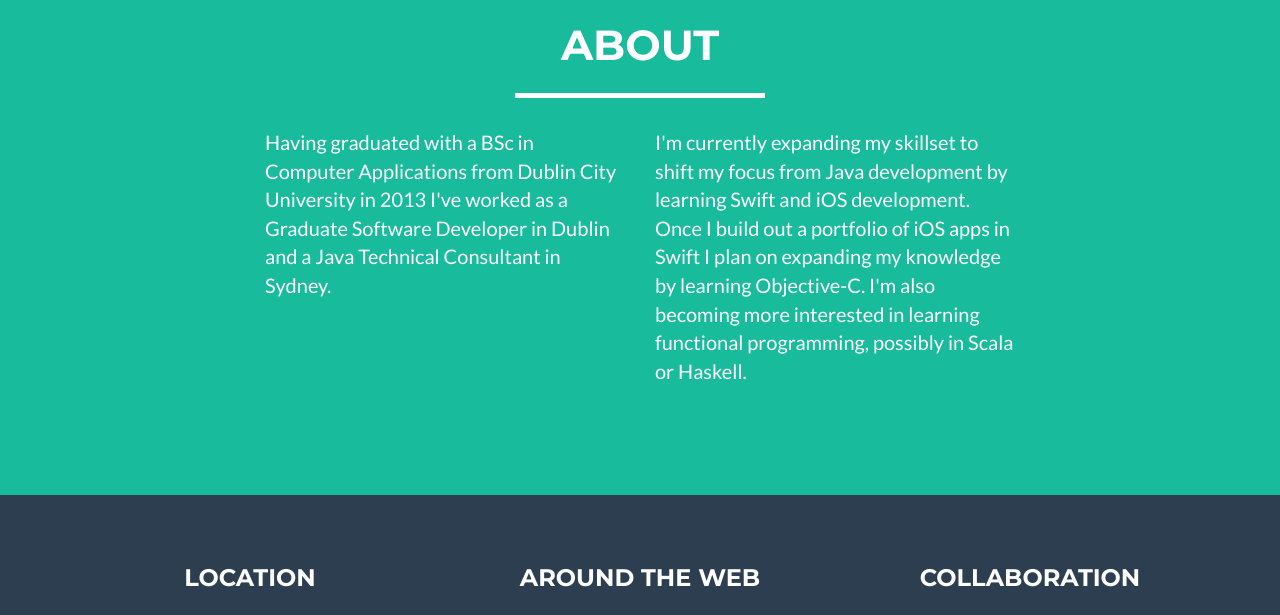
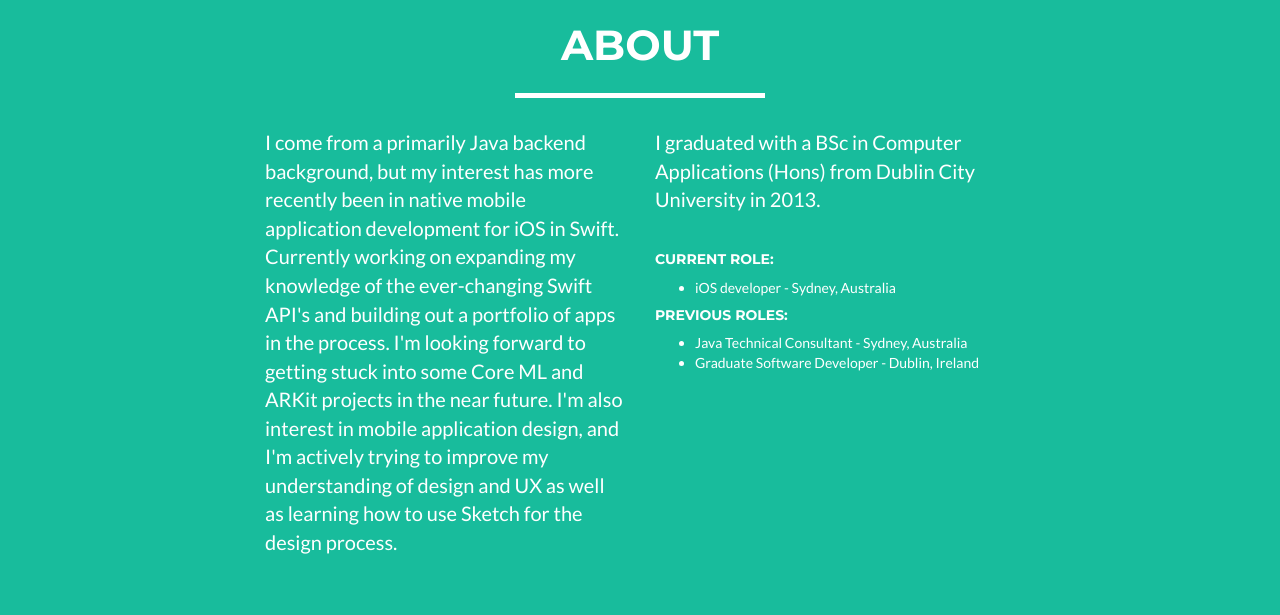
Before and after one commit to marcexmachina/marcexmachina.github.io, a website: page index.html in a window 1280 px wide. Shown: the part 1780-2395 px from the top of the page. Drawn offline with nearby package versions, Linux system fonts and the light colour scheme.

Commit message:
Updating About section information

```diff
--- a/index.html
+++ b/index.html
@@ -177,10 +177,27 @@
     </div>
     <div class="row">
       <div class="col-lg-4 col-lg-offset-2">
-        <p>Having graduated with a BSc in Computer Applications from Dublin City University in 2013 I've worked as a Graduate Software Developer in Dublin and a Java Technical Consultant in Sydney.</p>
+        <p>
+          I come from a primarily Java backend background, but my interest has more recently been in native mobile application development for iOS in Swift.
+          Currently working on expanding my knowledge of the ever-changing Swift API's and building out a portfolio of apps in the process.
+          I'm looking forward to getting stuck into some Core ML and ARKit projects in the near future.
+          I'm also interest in mobile application design, and I'm actively trying to improve my understanding of design and UX as well as learning how to
+          use Sketch for the design process.
+        </p>
       </div>
       <div class="col-lg-4">
-        <p>I'm currently expanding my skillset to shift my focus from Java development by learning Swift and iOS development. Once I build out a portfolio of iOS apps in Swift I plan on expanding my knowledge by learning Objective-C. I'm also becoming more interested in learning functional programming, possibly in Scala or Haskell.</p>
+        <p>I graduated with a BSc in Computer Applications (Hons) from Dublin City University in 2013.
+        </br></br><h5>Current role:</h5>
+          <ul>
+              <li>iOS developer - Sydney, Australia</li>
+          </ul>
+
+          <h5>Previous roles:</h5>
+          <ul>
+            <li>Java Technical Consultant - Sydney, Australia</li>
+            <li>Graduate Software Developer - Dublin, Ireland</li>
+          </ul>
+        </p>
       </div>
     </div>
   </div>
```
